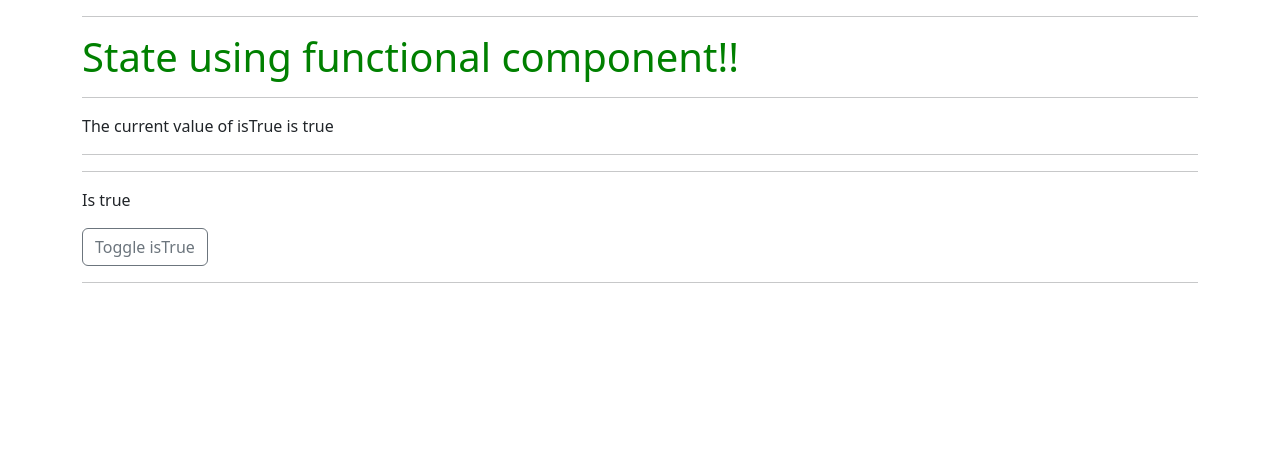
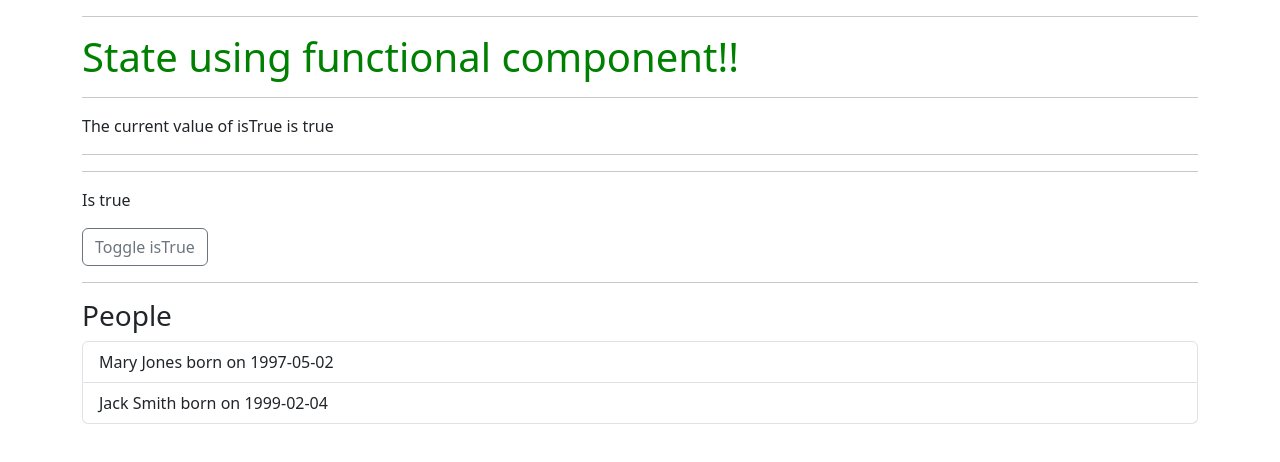
Before and after one commit to msaufi2325/my-app, a React (Create React App) app: page / in a window 1280 px wide. Shown: the top 462 px of the page. Built offline with nearby package versions, Linux system fonts and the light colour scheme.

Commit message:
Refactor code to use functional components with props for dynamic message and add toggle functionality to HelloWorld component

```diff
--- a/src/App.js
+++ b/src/App.js
@@ -1,12 +1,33 @@
-import React, { Fragment, useState } from "react";
+import React, { Fragment, useEffect, useState } from "react";
 import "./App.css";
 
 function HelloWorld(props) {
   const [isTrue, setIsTrue] = useState(true);
+  const [crowd, setCrowd] = useState([]);
 
   const toggleTrue = () => {
     setIsTrue(!isTrue);
   };
+
+  useEffect(() => {
+    console.log("useEffect fired!");
+
+    let people = [
+      {
+        id: 1,
+        firstName: "Mary",
+        lastName: "Jones",
+        dob: "1997-05-02",
+      },
+      {
+        id: 2,
+        firstName: "Jack",
+        lastName: "Smith",
+        dob: "1999-02-04",
+      },
+    ];
+    setCrowd(people);
+  }, []);
 
   return (
     <Fragment>
@@ -25,6 +46,14 @@
         Toggle isTrue
       </a>
       <hr />
+      <h3>People</h3>
+      <ul className="list-group">
+        {crowd.map((person) => (
+          <li key={person.id} className="list-group-item">
+            {person.firstName} {person.lastName} born on {person.dob}
+          </li>
+        ))}
+      </ul>
     </Fragment>
   );
 }
```
